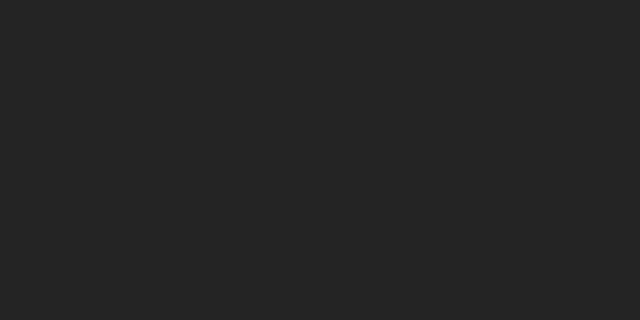
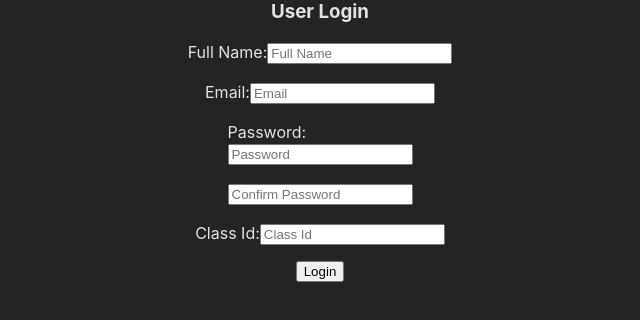
Before and after one commit to InstincDev/spellwell-frontend, a React (Vite) app: page /user in a window 1280 px wide. Before the commit this address had no page. Shown: the top 320 px of the page, without its empty margins (320-960 px from the left). Built offline with nearby package versions, Linux system fonts and the light colour scheme.

Commit message:
setup loginlogoutsignup page and state handling

```diff
--- a/src/App.jsx
+++ b/src/App.jsx
@@ -1,7 +1,6 @@
 import { BrowserRouter, Routes, Route } from "react-router-dom";
 import "./App.css";
-import { ExampleAtom, ExampleMolecule, ExampleOrganism } from "./components";
-import { HomePage, TestPage } from "./pages";
+import { HomePage, TestPage, LoginLogoutSignup } from "./pages";
 
 function App() {
     return (
@@ -10,11 +9,9 @@ function App() {
                 <Routes>
                     <Route path="/" element={<HomePage />} />
                     <Route path="/test" element={<TestPage />} />
+                    <Route path="/user" element={<LoginLogoutSignup/>}/>
                 </Routes>
             </BrowserRouter>
-            {/* <ExampleAtom />
-            <ExampleMolecule />
-            <ExampleOrganism /> */}
         </div>
     );
 }
--- /dev/null
+++ b/src/pages/LoginLogoutSignup/LoginLogoutSignup.jsx
@@ -0,0 +1,72 @@
+// user type button (teacher, student, parent)
+// input user name
+// input user password
+// confirm password
+// class id
+
+import { useState } from "react";
+
+
+export function LoginLogoutSignup(){
+    const [userName, setUserName] = useState("")
+    const [userEmail, setUserEmail] = useState("")
+    const [userPassword, setUserPassword] = useState("")
+    const [confirmPassword, setConfirmPassword] = useState("")
+
+    function handleSubmit(e){
+        e.preventDefault()
+        console.log("Submitted");
+    }
+
+    function handleInput(e){
+        const {name, value} = e.target
+        switch(name){
+            case "userName": setUserName(value)
+                break;
+            case "userEmail": setUserEmail(value)
+                break;
+            case "userPassword": setUserPassword(value)
+                break;
+            case "confirmPassword": setConfirmPassword(value)
+                break;
+            default: console.log("handle input error");
+        }
+    }
+
+
+
+    return(
+        <form onSubmit={handleSubmit} style={{
+            display:"flex",
+            flexDirection: "column",
+            gap: "1rem",
+            placeItems: "center"
+        }}>
+            <h3>User Login</h3>
+            <label htmlFor="userName">
+                Full Name:
+                <input type="text" name="userName" placeholder="Full Name" onChange={handleInput} value={userName}/>
+            </label>
+            <label htmlFor="userEmail">
+                Email:
+                <input type="email" name="userEmail" id="email" placeholder="Email" onChange={handleInput} value={userEmail}/>
+            </label>
+            <label htmlFor="userPassword" style={{
+                display:"flex",
+                flexDirection:"inherit",
+            }}>
+                Password:
+                <input type="text" name="userPassword" placeholder="Password" onChange={handleInput} value={userPassword} />
+            </label>
+            <label htmlFor="confirmPassword">
+                <input type="text" name="confirmPassword" placeholder="Confirm Password" onChange={handleInput} value={confirmPassword}/>
+            </label>
+            <label htmlFor="classNum">
+                Class Id:
+                <input type="text" name="classNum" placeholder="Class Id"/>
+            </label>
+
+            <button type="submit">Login</button>
+        </form>
+    )
+}
--- a/src/pages/index.js
+++ b/src/pages/index.js
@@ -1,2 +1,3 @@
 export {HomePage} from './HomePage/HomePage'
 export {TestPage} from './TestPage/TestPage'
+export {LoginLogoutSignup} from './LoginLogoutSignup/LoginLogoutSignup'
```
